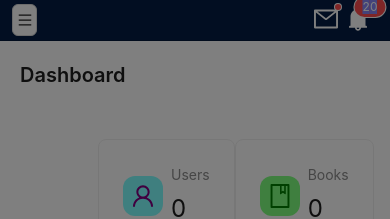
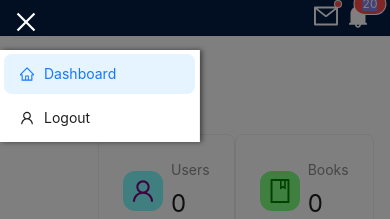
Before and after one commit to furebo/gskibyagira-frontend, a React (Create React App) app in the folder lmisapp/: page /dashboard in a window 390 px wide. Both pictures are taken after a click on the button 24 px from the left and 20 px from the top of the page. Shown: the top 219 px of the page. Built offline with nearby package versions, Linux system fonts and the light colour scheme; no server answers.

Commit message:
fixed the issue in humberger and sidebar

```diff
--- a/lmisapp/src/Compontents/Dashboard/Dashboard.css
+++ b/lmisapp/src/Compontents/Dashboard/Dashboard.css
@@ -34,6 +34,17 @@
 .SideMenu {
   width: 200px;
 }
+.SideMenuopen {
+  display: block;
+  position: absolute;
+  top: 0;
+  left: 0;
+  width: 200px;
+  height: auto;
+  background-color: #fff;
+  z-index: 1000;
+  box-shadow: 2px 0 5px rgba(0, 0, 0, 0.5);
+}
 
 .hamburger-icon{
   display: none;
@@ -41,35 +52,37 @@
 
 /* Hide the side menu and show the hamburger icon on small screens */
 @media (max-width: 1185px) {
-.nav{width: auto;}
-.dashboard{
-  width: 100vw;
-  overflow-x: hidden;
+  .hamburger-icon {
+    display: block;  /* Make it visible */
+    position: absolute;
+    top: 5px;
+    left: 10px;
+    z-index: 1001; /* Ensure it's above other elements */
+    background: none;
+    border: none;
+    font-size: 24px;
+    color: #fff;
 }
-  .hamburger-icon{
-      display: block;
-    }
-  .SideMenu{
+  /* Default hidden menu for small screens */
+  .SideMenu {
+    width: 0px;
+    position: fixed;
+    top: 50px;
+    left: 0;
+    height: auto;
+    background-color: #fff;
+    overflow: hidden;
+    transition: width 0.2s ease-in-out;
+    z-index: 1050;
+  }
+  /* Show menu when isOpen is true */
+  .SideMenuopen {
     width: 200px;
-    overflow: hidden;
-    transition: width 0.3s ease-in-out;
-    display: none;
+    box-shadow: 2px 0 5px rgba(0, 0, 0, 0.5);
   }
-  .SideMenuopen {
-      width: 200px;
-      display: block;
-    }
-    .SideMenu Menu.item{
-      display: none;
-    }
 
-  .PageContent {
-      padding: 20px;
-      width: 100%;
-      overflow-x: auto;
-    }
-
-    .overlay {
+  /* Ensure the overlay appears when the menu is open */
+  .overlay {
       display: block;
       position: fixed;
       top: 0;
@@ -79,19 +92,10 @@
       background-color: rgba(0, 0, 0, 0.5);
       z-index: 999;
   }
+
+  /* When menu is open, show the overlay */
+   .SideMenu +.overlay {
+      display: block;
   }
 
-  .SideMenuopen {
-      display: block;
-      position: absolute;
-      top: 0;
-      left: 0;
-      width: 200px;
-      height: auto;
-      background-color: #fff;
-      z-index: 1000;
-      box-shadow: 2px 0 5px rgba(0, 0, 0, 0.5);
-    }
-    .SideMenu{
-      transition: width 0.3s ease-in-out;
-    }
+}
--- a/lmisapp/src/Compontents/Dashboard/Dashboard.js
+++ b/lmisapp/src/Compontents/Dashboard/Dashboard.js
@@ -1,4 +1,5 @@
 import AppHeader from './AppHeader';
+import { useNavigate } from 'react-router-dom';
 import './Dashboard.css';
 import AppFooter from './AppFooter';
 import Books from '../../Pages/Books';
@@ -6,45 +7,61 @@ import Users from '../../Pages/Users';
 import Messages from '../../Pages/Messages';
 import AdminDashboard from '../../Pages/Dashboard';
 import BookBorrowed from '../../Pages/BooksBorrowed';
-import Borrowing_recording_books from '../../Pages/Borrowing_recording_books';
+import BorrowingRecordingBooks from '../../Pages/Borrowing_recording_books';
 import Event from '../../Pages/Events';
 import Staff from '../../Pages/Staff';
 import { Menu, Button } from 'antd';
-import { useState, useEffect } from 'react';
-import {jwtDecode} from 'jwt-decode';
-import {HomeOutlined,MessageOutlined,CalendarOutlined,UserOutlined,BookOutlined,MenuOutlined} from '@ant-design/icons';
+import { useState, useEffect, useMemo } from 'react';
+import { jwtDecode } from 'jwt-decode';
+import {
+  HomeOutlined,
+  MessageOutlined,
+  CalendarOutlined,
+  UserOutlined,
+  BookOutlined,
+  MenuOutlined,
+  CloseOutlined
+} from '@ant-design/icons';
 
-function Dashboard(){
+function Dashboard() {
+  const navigate = useNavigate();
   const [current, setCurrent] = useState('dashboard');
-    const [menuOpen, setMenuOpen] = useState(false);
   const [isOpen, setIsOpen] = useState(false);
   const [userRole, setUserRole] = useState("");
+  const [menuOpen, setMenuOpen] = useState(false);
+  //const [isOpen, setIsOpen] = useState(false);
 
-    useEffect(()=>{
-          // Get the token from localStorage (or sessionStorage)
-
+  useEffect(() => {
     const token = localStorage.getItem('token');
     if (token) {
-      // Decode the token to get user information
       const decodedToken = jwtDecode(token);
-      setUserRole(decodedToken.role);  // Set the role from the decoded token
+      setUserRole(decodedToken.role);
     }
-    },[])
+  }, []);
 
   const handleClick = (e) => {
+    if (e.key === "logout") {
+      handleLogout();
+    } else {
       setCurrent(e.key);
-      setMenuOpen(false); // Close menu on item click
+      setIsOpen(false);
+    }
   };
 
-    const toggleMenu = () => {
-      setMenuOpen(!menuOpen);
-      setIsOpen(!isOpen);
+  const toggleMenu = () => setIsOpen(!isOpen);
+
+  const handleLogout = () => {
+    localStorage.removeItem('token');
+    navigate('/', { replace: true });
+    window.history.pushState(null, null, window.location.href);
+    window.onpopstate = () => navigate("/", { replace: true });
   };
 
-    function RenderContent(){
+  // Memoized content rendering
+  const RenderContent = useMemo(() => {
     switch (current) {
       case 'dashboard':
-          return <AdminDashboard className="admin_dashboard"/>;
+        return <AdminDashboard />;
       case 'user':
         return <Users />;
       case 'message':
@@ -52,68 +69,73 @@ function Dashboard(){
       case 'book':
         return <Books />;
       case 'borrowing_recording':
-            return <Borrowing_recording_books/>
+        return <BorrowingRecordingBooks />;
       case 'booksborrowed':
-            return<BookBorrowed />
+        return <BookBorrowed />;
       case 'event':
-            return <Event />
+        return <Event />;
       case 'staff':
-            return <Staff />
+        return <Staff />;
       default:
-          return <Dashboard />;
+        return <AdminDashboard />;
+    }
+  }, [current]);
+
+  // Function to generate menu items based on user role
+  const getMenuItems = () => {
+    const commonItems = [
+      { key: "dashboard", label: "Dashboard", icon: <HomeOutlined /> },
+      { key: "logout", label: "Logout", icon: <UserOutlined /> },
+    ];
+
+    if (userRole === "Admin") {
+      return [
+        ...commonItems,
+        { key: "user", label: "Users", icon: <UserOutlined /> },
+        { key: "message", label: "Messages", icon: <MessageOutlined /> },
+        { key: "book", label: "Books", icon: <BookOutlined /> },
+        { key: "event", label: "Events", icon: <CalendarOutlined /> },
+        { key: "borrowing_recording", label: "Books Records", icon: <BookOutlined /> },
+        { key: "booksborrowed", label: "Books Borrowed", icon: <CalendarOutlined /> },
+        { key: "staff", label: "Staff", icon: <BookOutlined /> },
+        { key: "reports", label: "Reports", icon: <CalendarOutlined /> },
+      ];
+    } else if (userRole === "staff") {
+      return [
+        ...commonItems,
+        { key: "book", label: "Books", icon: <BookOutlined /> },
+        { key: "borrowing_recording", label: "Books Records", icon: <BookOutlined /> },
+        { key: "booksborrowed", label: "Books Borrowed", icon: <CalendarOutlined /> },
+        { key: "message", label: "Messages", icon: <MessageOutlined /> },
+        { key: "reports", label: "Reports", icon: <CalendarOutlined /> },
+      ];
+    }
+    return commonItems;
+  };
+
+  return (
+    <div className='dashboard'>
+      <AppHeader humbMenu={
+         <Button
+         className="hamburger-icon"
+         icon={isOpen ? <CloseOutlined /> : <MenuOutlined />} // Toggle between hamburger and close icon
+         onClick={toggleMenu}
+       />}
+      />
+      <div className='SideMenuAndPageContent'>
+        <div className={`SideMenu ${isOpen ? "SideMenuopen" : ''}`}>
+          <Menu  onClick={handleClick} selectedKeys={[current]}>
+            {getMenuItems().map(item => (
+              <Menu.Item key={item.key} icon={item.icon}>{item.label}</Menu.Item>
+            ))}
+          </Menu>
+        </div>
+        <div className="PageContent">{RenderContent}</div>
+      </div>
+      <AppFooter />
+      {isOpen && <div className="overlay" onClick={toggleMenu}></div>}
+    </div>
+  );
 }
 
-    };
-
-    return(
-    <div className='dashboard'>
-        <AppHeader humbMenu={<Button className="hamburger-icon" icon={<MenuOutlined />} onClick={toggleMenu} />} />
-        <div className='SideMenuAndPageContent'>
-            <div className={`SideMenu ${isOpen ? "SideMenuopen" : ''}`}>
-                <Menu className="SideMenu" onClick={handleClick} selectedKeys={[current]}>
-                  {/* If a user is an admin*/}
-                  {userRole === 'Admin' && (
-                    <>
-                     <Menu.Item icon={<HomeOutlined/>} key="dashboard">Dashboard</Menu.Item>
-                     <Menu.Item icon={<UserOutlined/>} key="user">Users</Menu.Item>
-                     <Menu.Item icon={<MessageOutlined/>} key="message">Messages</Menu.Item>
-                     <Menu.Item icon={<BookOutlined/>} key="book">Books</Menu.Item>
-                     <Menu.Item icon={<CalendarOutlined/>} key="event">Events</Menu.Item>
-                     <Menu.Item icon={<BookOutlined/>} key="borrowing_recording">Books Records</Menu.Item>
-                     <Menu.Item icon={<CalendarOutlined/>} key="booksborrowed">Books Borrowed</Menu.Item>
-                     <Menu.Item icon={<BookOutlined/>} key="staff">Staff</Menu.Item>
-                     <Menu.Item icon={<CalendarOutlined/>} key="reports">Reports</Menu.Item>
-                     <Menu.Item icon={<UserOutlined/>} key="logout">Logout</Menu.Item>
-                    </>
-                  )}
-                   {/* If a user is a staff member*/}
-                   {userRole === 'staff' && (
-                    <>
-                    <Menu.Item icon={<BookOutlined/>} key="book">Books</Menu.Item>
-                    <Menu.Item icon={<BookOutlined/>} key="borrowing_recording">Books Records</Menu.Item>
-                    <Menu.Item icon={<CalendarOutlined/>} key="booksborrowed">Books Borrowed</Menu.Item>
-                    <Menu.Item icon={<MessageOutlined/>} key="message">Messages</Menu.Item>
-                    <Menu.Item icon={<CalendarOutlined/>} key="reports">Reports</Menu.Item>
-                    <Menu.Item icon={<UserOutlined/>} key="logout">Logout</Menu.Item>
-                    </>
-                   )}
-                    {/* If a user is an other user*/}
-                    {(userRole === 'Teacher' || userRole === 'Other' || " ") && (
-                      <>
-                      <Menu.Item icon={<HomeOutlined/>} key="dashboard">Dashboard</Menu.Item>
-                      <Menu.Item icon={<UserOutlined/>} key="logout">Logout</Menu.Item>
-                      </>
-                    )}
-                </Menu>
-             </div>
-             <div className="PageContent">
-                {RenderContent()}
-             </div>
-        </div>
-        <AppFooter></AppFooter>
-        {/* Overlay to close the menu when clicking outside */}
-      {isOpen && <div className="overlay" onClick={toggleMenu}></div>}
-    </div>
-    )
-}
-export default Dashboard
+export default Dashboard;
```
Lines whose indentation alone changed are shown as unchanged.
